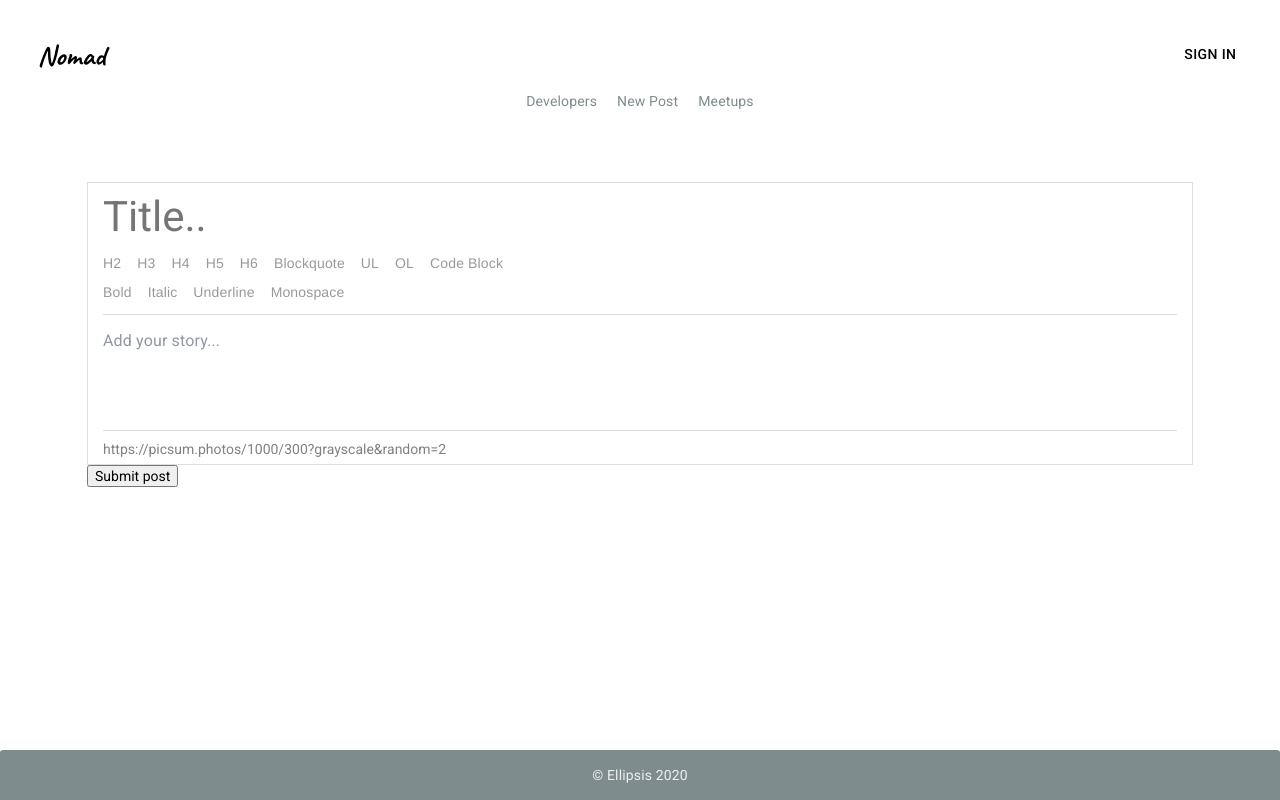
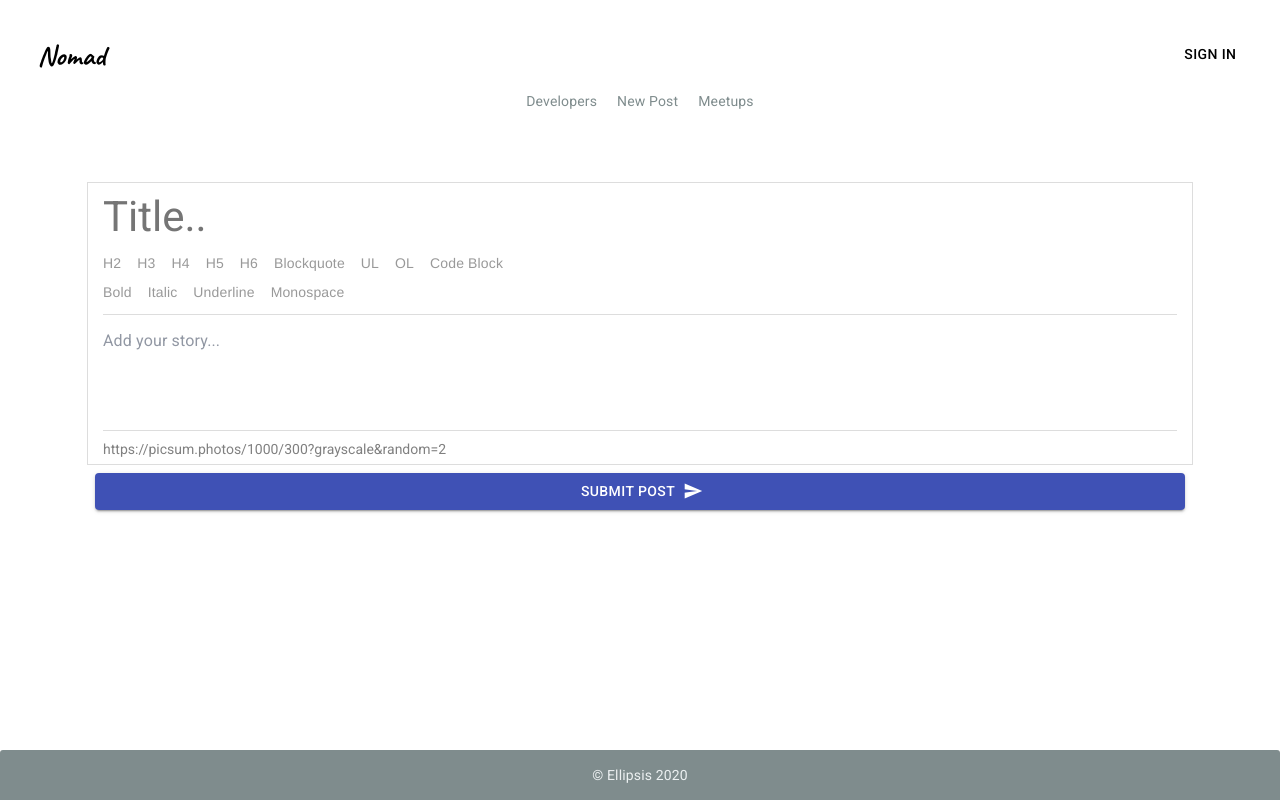
Before and after one commit to ellipsisMob/nomad, a React (Create React App) app in the folder client/: page /addPost in a window 1280 px wide. Built offline with nearby package versions, Linux system fonts and the light colour scheme.

Commit message:
introduce MUI button

```diff
--- a/client/src/App.jsx
+++ b/client/src/App.jsx
@@ -16,6 +16,7 @@ import DevelopersPage from './pages/DevelopersPage';
 import NewPostPage from './pages/NewPostPage';
 import LoginPage from './pages/LoginPage';
 import SignUpPage from './pages/SignUpPage';
+import SubmitButton from './components/editor/Buttons';
 import './App.css';
 
 function App() {
--- /dev/null
+++ b/client/src/components/editor/Buttons.jsx
@@ -0,0 +1,76 @@
+import React from 'react';
+import Button from '@material-ui/core/Button';
+import { makeStyles } from '@material-ui/core/styles';
+import Icon from '@material-ui/core/Icon';
+
+// https://material-ui.com/components/buttons/
+const useStyles = makeStyles(theme => ({
+  button: {
+    margin: theme.spacing(1),
+  },
+}));
+
+const SubmitButton = props => {
+  const classes = useStyles();
+
+  const { onClickFn } = props;
+
+  return (
+    <Button
+      variant="contained"
+      color="primary"
+      onClick={onClickFn}
+      className={classes.button}
+      endIcon={<Icon>send</Icon>}>
+      Submit Post
+    </Button>
+  );
+};
+
+export default SubmitButton;
+
+//   <Button
+//     variant="contained"
+//     color="secondary"
+//     className={classes.button}
+//     startIcon={<DeleteIcon />}
+//   >
+//     Delete
+//   </Button>
+// eslint-disable-next-line max-len
+//   {/* This Button uses a Font Icon, see the installation instructions in the Icon component docs. */}
+//   <Button
+//     variant="contained"
+//     color="default"
+//     className={classes.button}
+//     startIcon={<CloudUploadIcon />}
+//   >
+//     Upload
+//   </Button>
+//   <Button
+//     variant="contained"
+//     disabled
+//     color="secondary"
+//     className={classes.button}
+//     startIcon={<KeyboardVoiceIcon />}
+//   >
+//     Talk
+//   </Button>
+//   <Button
+//     variant="contained"
+//     color="primary"
+//     size="small"
+//     className={classes.button}
+//     startIcon={<SaveIcon />}
+//   >
+//     Save
+//   </Button>
+//   <Button
+//     variant="contained"
+//     color="primary"
+//     size="large"
+//     className={classes.button}
+//     startIcon={<SaveIcon />}
+//   >
+//     Save
+//   </Button>
--- a/client/src/components/editor/Editor.css
+++ b/client/src/components/editor/Editor.css
@@ -1,6 +1,9 @@
 .text-editor {
   width: 90%;
   margin: 10px auto;
+  display: flex;
+  flex-direction: column;
+  align-content: center;
 }
 
 .editor {
--- a/client/src/components/editor/Editor.jsx
+++ b/client/src/components/editor/Editor.jsx
@@ -1,6 +1,7 @@
 import React from 'react';
 import Draft from 'draft-js';
 import StyleButton from './StyleButton';
+import SubmitButton from './Buttons';
 import '../../../node_modules/draft-js/dist/Draft.css';
 import './Editor.css';
 
@@ -183,8 +184,8 @@ class MyEditor extends React.Component {
             </label>
           </div>
           </div>
-          <button type="submit" onClick={this.handleSubmit}>Submit post</button>
         </form>
+        <SubmitButton onClickFn={this.handleSubmit} />
       </div>
     );
   }
```
